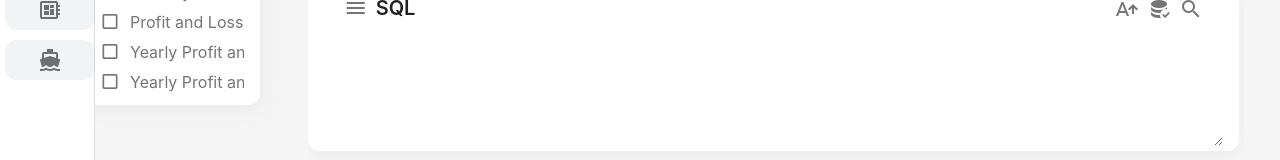
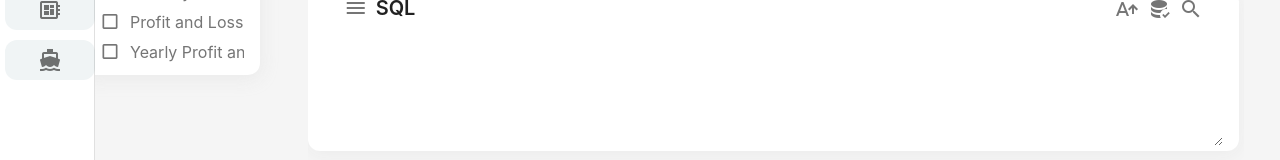
Before and after one commit to TinaW00/menu, a Vue app: page / in a window 1280 px wide. Shown: the part 214-374 px from the top of the page. Built offline with nearby package versions, Linux system fonts and the light colour scheme.

Commit message:
fix errors

```diff
--- a/src/components/ResultSetUI.vue
+++ b/src/components/ResultSetUI.vue
@@ -58,7 +58,7 @@
               <v-stepper-step  v-if="item" :key="item.key" :complete="stepnow > index+1" :step=index+1 editable>
                 {{item.title}}
               </v-stepper-step>
-              <v-divider v-if="index < stepper.length-1" :key="item"></v-divider>
+              <v-divider v-if="index < stepper.length-1" :key="index"></v-divider>
             </template>
           </v-stepper-header>
 
@@ -165,7 +165,6 @@
           title:[
             {item:'Monthly Profit and Loss'},
             {item:'Profit and Loss by Division'},
-            {item:'Yearly Profit and Loss'},
             {item:'Yearly Profit and Loss'},
 
           ]
```
